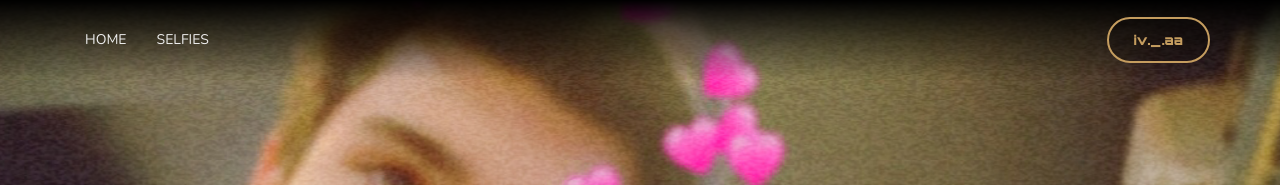
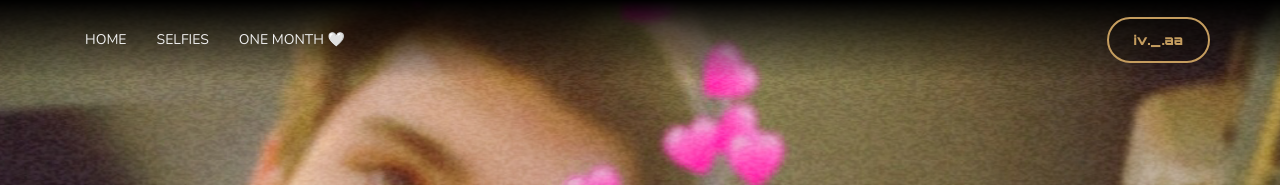
Before and after one commit to iv-aa/iv._.aa.github.io, a plain HTML site: page index.html in a window 1280 px wide. Shown: the top 185 px of the page. Drawn offline with nearby package versions, Linux system fonts and the light colour scheme; a web font is replaced by a local one.

Commit message:
Update index.html

```diff
--- a/index.html
+++ b/index.html
@@ -91,6 +91,9 @@
                     </li> -->
                     <li>
                         <a href="photography.html">Selfies</a>
+                    </li>
+                    <li>
+                        <a href="moonlight.html">One Month 🤍</a>
                     </li>
                     <!-- <li>
                         <a href="#">Design</a>
```
